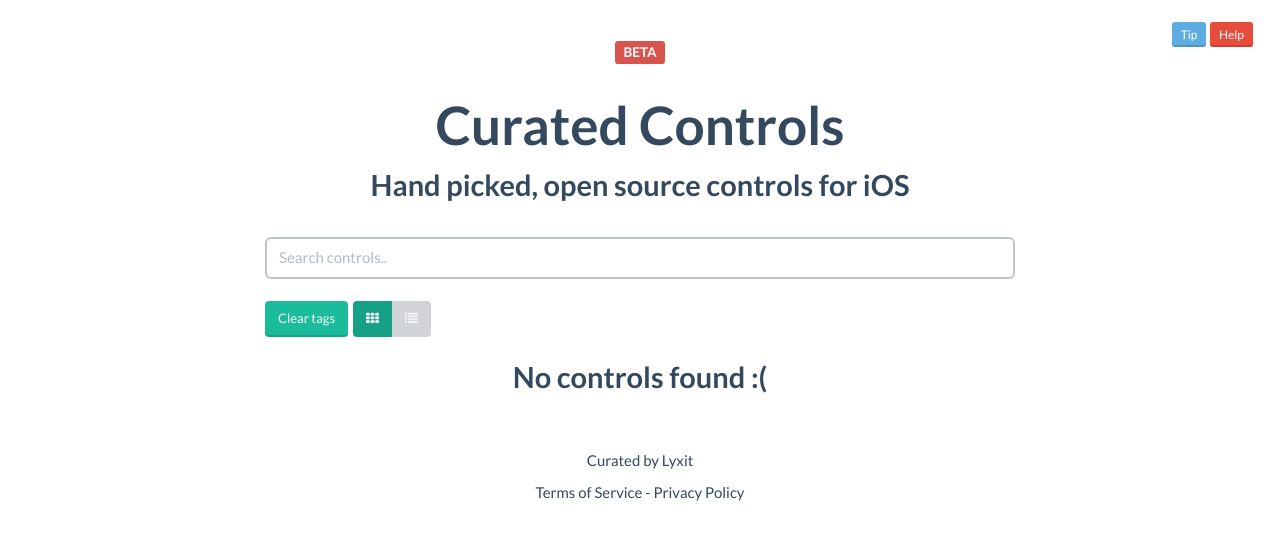
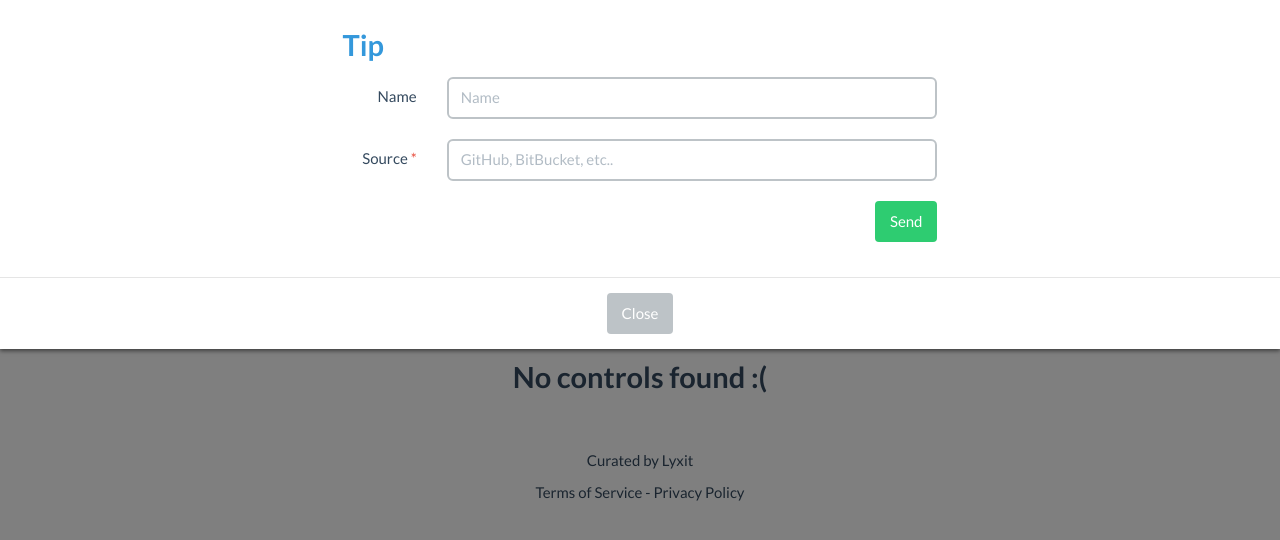
Before and after one commit to anton-g/curatedcontrols, a plain HTML site: page index.html in a window 1280 px wide. Both pictures are taken after a click on the link "Tip". Drawn offline with nearby package versions, Linux system fonts and the light colour scheme; some packages are replaced by stand-ins of ours; no server answers.

Commit message:
Add tip form

```diff
--- a/index.html
+++ b/index.html
@@ -35,7 +35,7 @@
   </head>
   <body>
     <div class="topright">
-      <a class="btn btn-info btn-xs btn-embossed" href>Tip</a>
+      <a class="btn btn-info btn-xs btn-embossed" href=""  data-toggle="modal" data-target="#tips-modal">Tip</a>
       <a class="btn btn-danger btn-xs btn-embossed" href="" data-toggle="modal" data-target="#help-modal">Help</a>
     </div>
     <div class="text-center" id="beta">
@@ -56,7 +56,53 @@
         <small><a href="">Terms of Service</a> - <a href="">Privacy Policy</a></small>
       </div>
     </div>
-    <div class="modal fade" id="help-modal" tabindex="-1" role="dialog" aria-labelledby="myModalLabel">
+    <!--- TIPS MODAL -->
+    <div class="modal fade" id="tips-modal" tabindex="-1" role="dialog" aria-labelledby="help-label">
+      <div class="modal-dialog modal-flat">
+        <div class="modal-content modal-content-flat">
+          <div class="modal-body">
+            <div class="container-fluid">
+              <div class="row">
+                <div class="col-xs-6 col-xs-offset-3">
+                  <h4 class="text-info">Tip</h4>
+                </div>
+              </div>
+              <div class="row">
+                <div class="col-xs-6 col-xs-offset-3">
+                  <form class="form-horizontal" role="form">
+                    <div class="form-group">
+                      <label for="inputEmail1" class="col-lg-2 control-label">Name</label>
+                      <div class="col-lg-10">
+                        <input type="email" class="form-control" id="tip-source" placeholder="Name">
+                      </div>
+                    </div>
+                    <div class="form-group">
+                      <label for="inputEmail1" class="col-lg-2 control-label">Source <span class="text-danger">*</span></label>
+                      <div class="col-lg-10">
+                        <input type="email" class="form-control" id="tip-source" placeholder="GitHub, BitBucket, etc..">
+                      </div>
+                    </div>
+                    <div class="form-group">
+                      <div class="col-lg-offset-2 col-lg-10">
+                        <button type="submit" class="btn btn-success pull-right">Send</button>
+                      </div>
+                    </div>
+                  </form>
+                </div>
+              </div>
+            </div>
+          </div>
+          <div class="modal-footer">
+            <div class="text-center">
+              <button type="button" class="btn btn-default" data-dismiss="modal">Close</button>
+            </div>
+          </div>
+        </div>
+      </div>
+    </div>
+    <!--- END TIPS MODAL -->
+    <!--- HELP MODAL -->
+    <div class="modal fade" id="help-modal" tabindex="-1" role="dialog" aria-labelledby="tips-label">
       <div class="modal-dialog modal-flat">
         <div class="modal-content modal-content-flat">
           <div class="modal-body">
@@ -81,6 +127,7 @@
         </div>
       </div>
     </div>
+    <!--- END HELP MODAL -->
     <script src="assets/js/flat-ui.min.js"></script>
   </body>
 </html>
```
